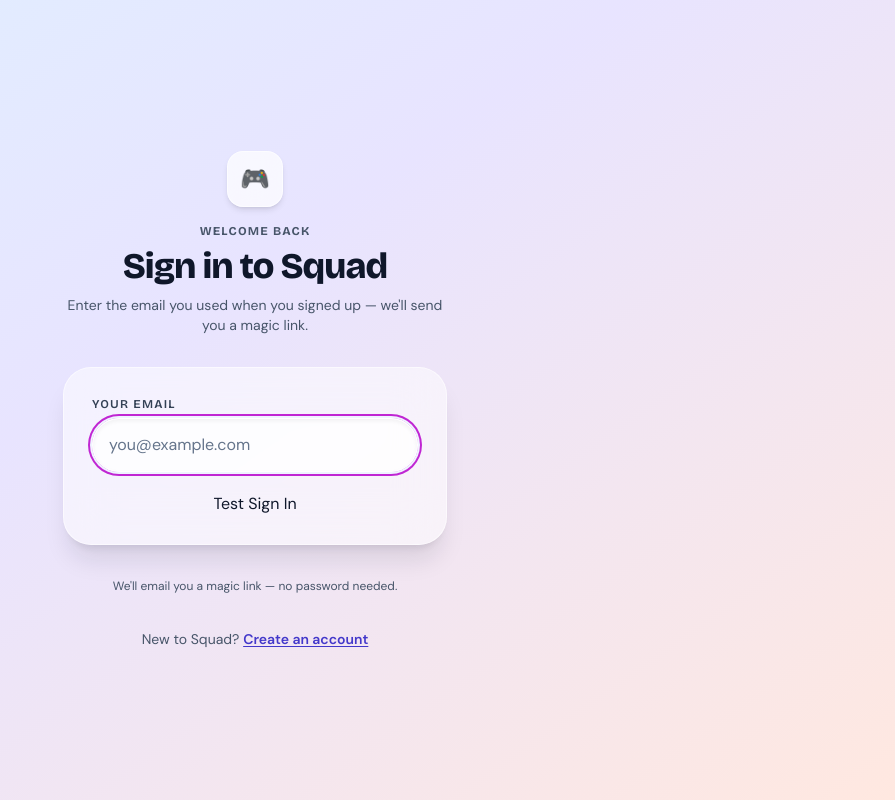
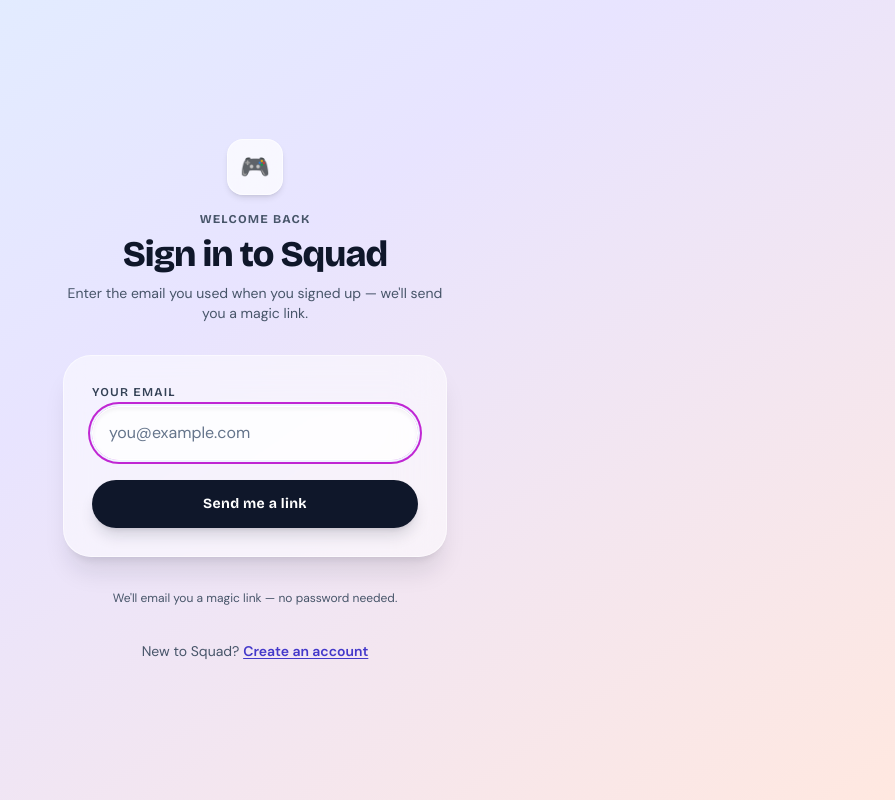
Before and after one commit to NoddyOttik/squadnod, a Next.js app: page /auth/signin in a window 1280 px wide. Shown: the whole page, without its empty margins (385-1280 px from the left). Built offline with nearby package versions, Linux system fonts and the light colour scheme.

Commit message:
refresh of code

```diff
--- a/app/auth/register/RegisterForm.js
+++ b/app/auth/register/RegisterForm.js
@@ -18,18 +18,28 @@
 
   async function handleSubmit(e) {
     e.preventDefault();
-
-    console.log("🚀 HANDLE SUBMIT FIRED");
-
     const trimmed = email.trim().toLowerCase();
+    if (!trimmed) {
+      setError('Enter your email to continue');
+      return;
+    }
 
     setLoading(true);
     setError('');
 
-    await signIn('email', {
+    const res = await signIn('resend', {
       email: trimmed,
-      callbackUrl: '/auth/verify',
+      callbackUrl,
+      redirect: false,
     });
+
+    if (res?.error) {
+      setLoading(false);
+      setError('Something went wrong. Try again.');
+      return;
+    }
+
+    window.location.href = '/auth/verify';
   }
 
   const signInHref =
@@ -96,8 +106,8 @@
         </div>
 
         <button
-  type="button"
-  onClick={handleSubmit}
+          type="submit"
+          disabled={loading}
           className={`
             w-full py-3.5 rounded-full text-sm font-bold tracking-wide transition-all shadow-lg shadow-slate-900/15 ${focus}
             ${loading
--- a/app/auth/signin/SignInForm.js
+++ b/app/auth/signin/SignInForm.js
@@ -18,17 +18,19 @@
 
   async function handleSubmit(e) {
     e.preventDefault();
-
-    console.log("🚀 HANDLE SUBMIT FIRED");
-
     const trimmed = email.trim().toLowerCase();
+    if (!trimmed) {
+      setError('Enter your email to continue');
+      return;
+    }
 
     setLoading(true);
     setError('');
 
-    await signIn('email', {
+    const res = await signIn('resend', {
       email: trimmed,
-      callbackUrl: '/auth/verify',
+      callbackUrl,
+      redirect: false,
     });
 
     if (res?.error) {
@@ -36,12 +38,14 @@
       setError('Something went wrong. Try again.');
       return;
     }
+
+    window.location.href = '/auth/verify';
   }
 
   const registerHref =
     callbackUrl && callbackUrl !== '/groups'
-      ? `/auth/signin?callbackUrl=${encodeURIComponent(callbackUrl)}`
-      : '/auth/signin';
+      ? `/auth/register?callbackUrl=${encodeURIComponent(callbackUrl)}`
+      : '/auth/register';
 
   return (
     <div className="w-full max-w-sm flex flex-col gap-8">
@@ -102,18 +106,19 @@
         </div>
 
         <button
-  type="button"
-  onClick={() => {
-    console.log("🔥 BUTTON CLICKED");
-
-    signIn("resend", {
-      email: "onodnarb@gmail.com",
-      callbackUrl: "/auth/verify",
-    });
-  }}
->
-  Test Sign In
-</button>
+          type="submit"
+          disabled={loading}
+          className={`
+            w-full py-3.5 rounded-full text-sm font-bold tracking-wide transition-all shadow-lg shadow-slate-900/15 ${focus}
+            ${loading
+              ? 'bg-slate-300 text-slate-500 cursor-not-allowed shadow-none'
+              : 'bg-slate-900 hover:bg-slate-800 active:scale-[0.98] text-white'
+            }
+          `}
+          style={{ fontFamily: 'var(--font-display)' }}
+        >
+          {loading ? 'Sending...' : 'Send me a link'}
+        </button>
       </form>
 
       <p className="text-center text-slate-600 text-xs leading-relaxed">
--- a/app/page.js
+++ b/app/page.js
@@ -5,9 +5,13 @@
 export default async function Home() {
   const session = await auth();
 
-  if (session) {
-    redirect('/groups');
-  } else {
-    redirect('/auth/register');
+  if (!session) {
+    redirect('/auth/signin');
   }
+
+  if (!session.user?.name) {
+    redirect('/auth/setup');
+  }
+
+  redirect('/groups');
 }
```
